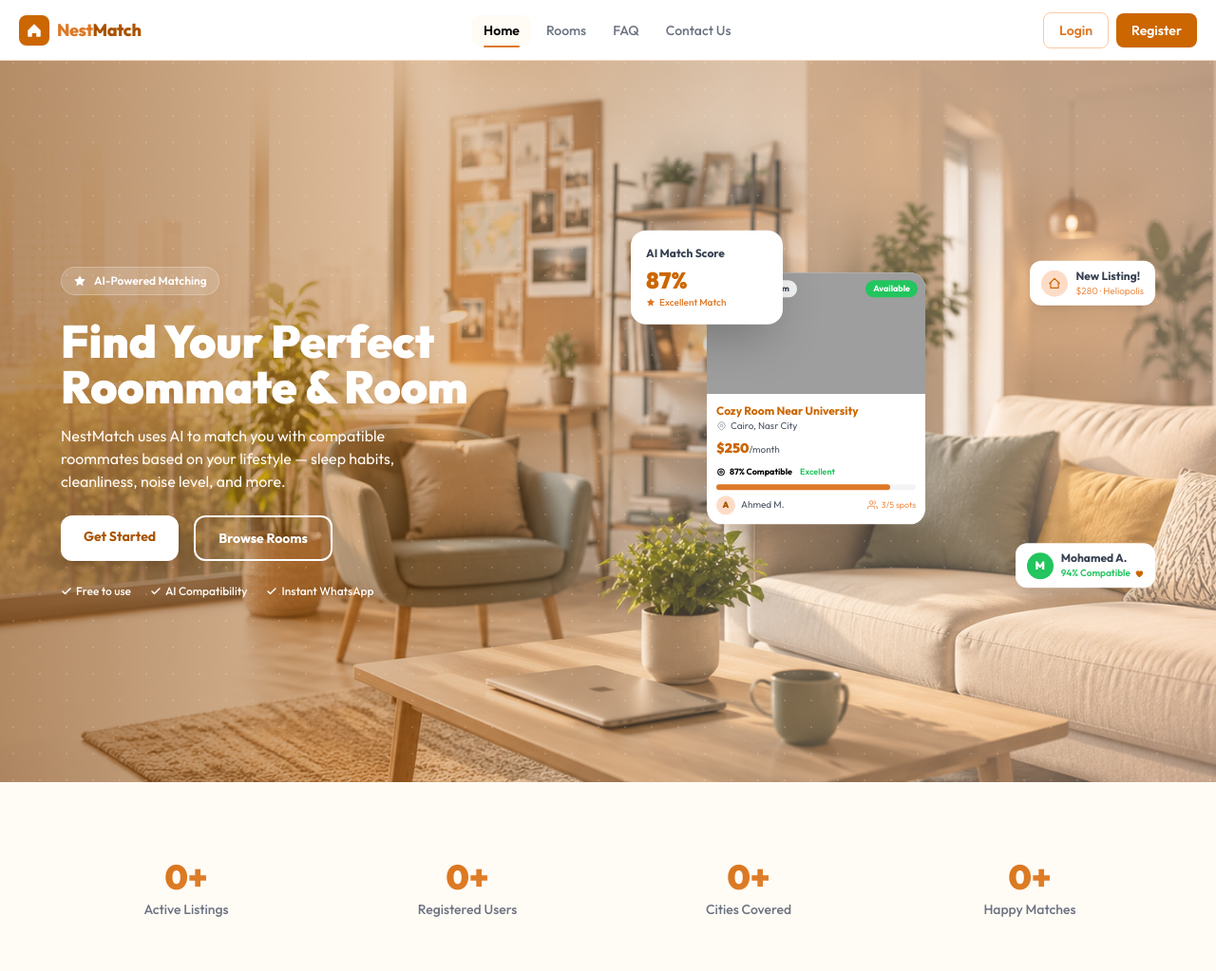
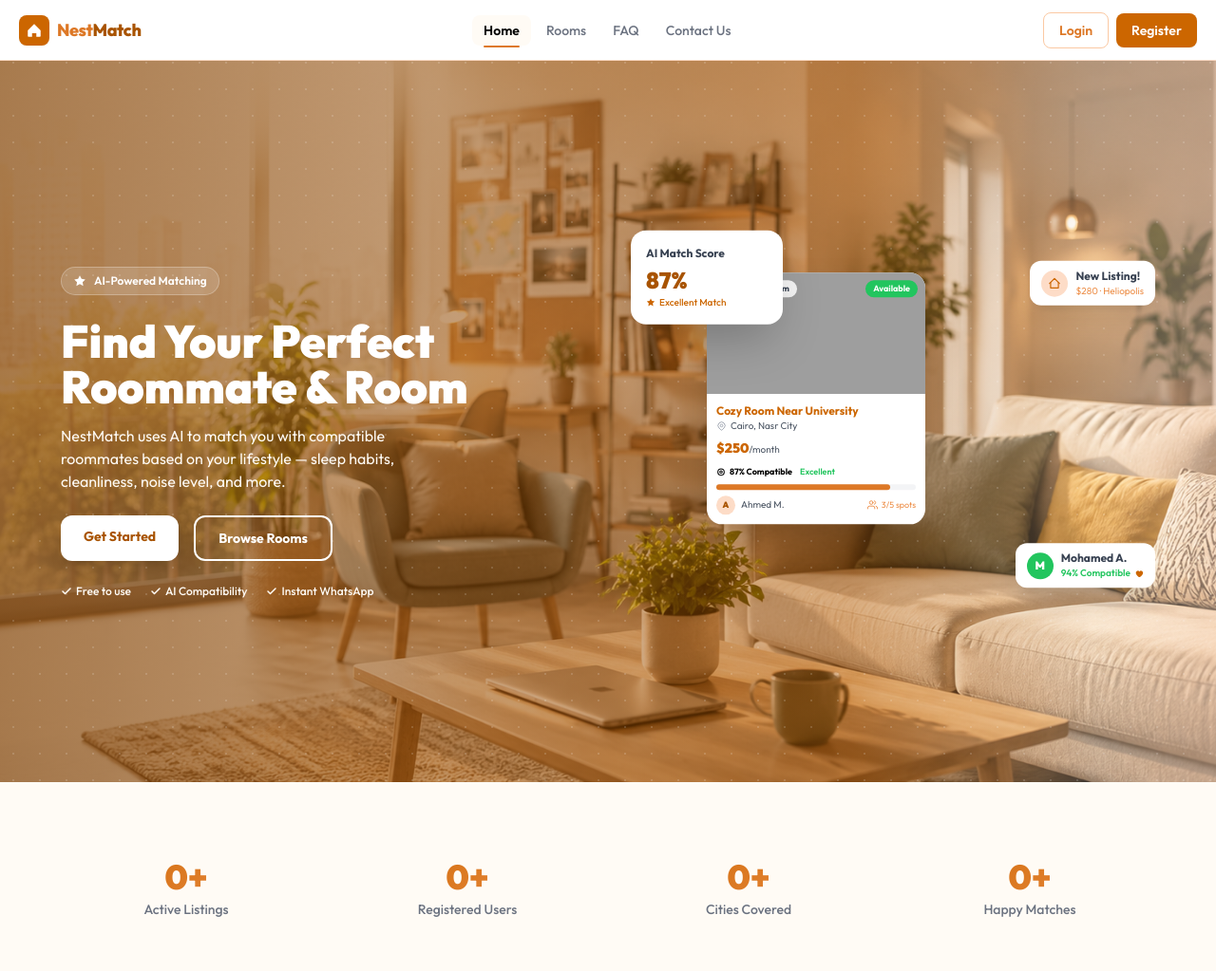
Before and after one commit to Mostafa-Aljazar/NestMatch, a Django app: page / in a window 1280 px wide. Shown: the top 1023 px of the page at 95% size. Run offline with Django 5.2, Linux system fonts and the light colour scheme; data comes from the database, SQL or seed files in the repository; data that the repository does not hold is empty; some libraries are stand-ins or nearby versions; grey boxes are pictures that could not be loaded.

Commit message:
fix:some update in style

```diff
--- a/core_app/templates/core_app/landing.html
+++ b/core_app/templates/core_app/landing.html
@@ -18,7 +18,7 @@
   <style>
   .hero-gradient {
       background-image:
-        linear-gradient(90deg, rgba(130, 64, 0, 0.55) 0%, rgba(168, 83, 0, 0.35) 35%, rgba(255, 251, 245, 0.25) 65%, rgba(253, 220, 199, 0.4) 100%),
+        linear-gradient(90deg, rgba(130, 65, 0, 0.695) 0%, rgba(168, 83, 0, 0.35) 70%, rgba(255, 251, 245, 0.25) 90%, rgba(253, 220, 199, 0.4) 100%),
         url("{% static 'core_app/images/hero-mobile.png' %}");
       background-size: cover;
       background-position: center;
@@ -27,7 +27,7 @@
     @media (min-width: 1024px) {
       .hero-gradient {
         background-image:
-           linear-gradient(90deg, rgba(130, 64, 0, 0.6) 0%, rgba(168, 83, 0, 0.4) 30%, rgba(255, 251, 245, 0.2) 60%, rgba(253, 220, 199, 0.4) 100%),
+           linear-gradient(90deg, rgba(130, 65, 0, 0.695) 0%, rgba(168, 83, 0, 0.4) 70%, rgba(255, 251, 245, 0.2) 90%, rgba(253, 220, 199, 0.4) 100%),
            url("{% static 'core_app/images/hero-desktop.png' %}");
       }
     }
@@ -88,8 +88,8 @@
 
           <div class="top-0 left-0 z-20 card-float absolute bg-white shadow-2xl p-3 sm:p-4 rounded-2xl w-28 sm:w-40">
             <div class="mb-1 text-[10px] sm:text-xs font-bold text-gray-700">AI Match Score</div>
-            <div class="font-black text-brand-900 text-lg sm:text-2xl">87%</div>
-            <div class="flex items-center gap-1 font-medium text-[9px] sm:text-[10px] text-brand-500">
+            <div class="font-black text-brand-700 text-lg sm:text-2xl">87%</div>
+            <div class="flex items-center gap-1 font-medium text-[9px] sm:text-[10px] text-brand-900">
             <svg width="10" height="10" viewBox="0 0 24 24" fill="currentColor"><path d="M12 2l3.09 6.26L22 9.27l-5 4.87 1.18 6.88L12 17.77l-6.18 3.25L7 14.14 2 9.27l6.91-1.01L12 2z"/></svg>
             Excellent Match
           </div>
@@ -159,6 +159,7 @@
       </div>
     </div>
   </section>
+
   <!-- STATS -->
   <section class="py-20 border-brand-100 border-b">
     <div class="mx-auto px-10 sm:px-6 max-w-[1200px]">
```
